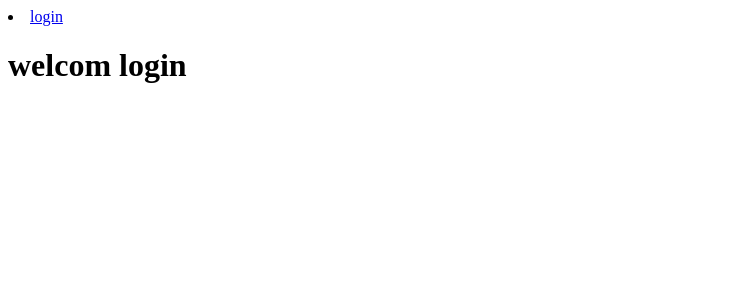
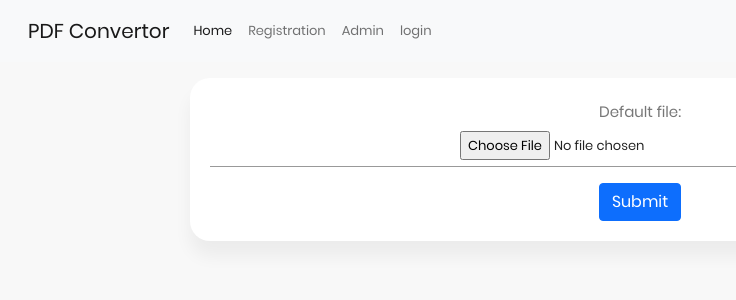
Before and after one commit to Prakashchandra-007/file_format_convertor, a Django app: page /main_page in a window 1280 px wide. Shown: the top 300 px of the page, without its empty margins (0-736 px from the left). Run offline with Django 3.2, Linux system fonts and the light colour scheme; some libraries are stand-ins or nearby versions.

Commit message:
upload file

```diff
--- a/file_convertor/forms.py
+++ b/file_convertor/forms.py
@@ -15,3 +15,7 @@ class UserProfileInfoForm(forms.ModelForm):
     class Meta():
         model = UserProfileInfo
         fields = ('portfolia_site', 'profile_pic')
+
+
+class UploadFileForm(forms.Form):
+    file = forms.FileField()
--- a/file_convertor/urls.py
+++ b/file_convertor/urls.py
@@ -2,12 +2,14 @@
 from django.contrib import admin
 from django.urls import path, include
 from file_convertor import views
+
 app_name = 'file_convertor'
 urlpatterns = [
 
-    path('', views.index, name='index'),
-    path('main_page', views.main_page, name='main_page'),
+    path('', views.user_login, name='index'),
+    path('main_page', views.upload_file, name='main_page'),
     path('register', views.register, name='register'),
     path('user_login', views.user_login, name='user_login'),
     path('logout/', views.user_logout, name="logout"),
+    path('conver', views.conver, name='conver')
 ]
--- a/file_convertor/views.py
+++ b/file_convertor/views.py
@@ -6,6 +6,7 @@ from django.contrib.auth.decorators import login_required
 from django.http import HttpResponseRedirect, HttpResponse
 from django.urls import reverse
 from django.contrib.auth import authenticate, login, logout
+from .forms import UploadFileForm
 
 
 def index(request):
@@ -63,3 +64,28 @@ def user_login(request):
 def user_logout(request):
     logout(request)
     return HttpResponseRedirect(reverse('file_convertor:index'))
+
+
+def upload_file(request):
+    if request.method == 'POST':
+        form = UploadFileForm(request.POST, request.FILES)
+
+        if form.is_valid():
+
+            handle_uploaded_file(request.FILES['file'])
+
+            return HttpResponseRedirect('main_page.html')
+    else:
+        form = UploadFileForm()
+    return render(request, 'main_page.html', {'form': form})
+
+
+def handle_uploaded_file(f):
+    with open('/home/prakash/doc_covert_proj/static/upload/'+f.name, 'wb+') as destination:
+        for chunk in f.chunks():
+            destination.write(chunk)
+
+
+def conver(request):
+    print("working>>>>>>>>>>>>>>>>")
+    return HttpRespons('final tuns')
--- a/static/css/style.css
+++ b/static/css/style.css
@@ -187,7 +187,7 @@ h2 {
 
 .main {
   background: #f8f8f8;
-  padding: 150px 0; }
+  padding: 50px 0 50px 0; }
 
 .clear {
   clear: both; }
--- a/static/scss/common/global.scss
+++ b/static/scss/common/global.scss
@@ -21,7 +21,7 @@ h2 {
 }
 .main {
     background: #f8f8f8;
-    padding: 150px 0;
+    padding: 50px 0;
 }
 .clear { clear: both; }
 body {
--- a/templates/index.html
+++ b/templates/index.html
@@ -21,7 +21,7 @@
 
     {% block body_block %}
     <div class="jumbotron">
-      <h1>Django level Five</h1>
+      <h1>Convert PDF To Docx</h1>
     </div>
     {% endblock body_block %}
 
--- a/templates/main_page.html
+++ b/templates/main_page.html
@@ -1,29 +1,29 @@
-<!DOCTYPE html>
-<!--[if lt IE 7]>      <html class="no-js lt-ie9 lt-ie8 lt-ie7"> <![endif]-->
-<!--[if IE 7]>         <html class="no-js lt-ie9 lt-ie8"> <![endif]-->
-<!--[if IE 8]>         <html class="no-js lt-ie9"> <![endif]-->
-<!--[if gt IE 8]>      <html class="no-js"> <!--<![endif]-->
-<html>
-  <head>
-    <meta charset="utf-8" />
-    <meta http-equiv="X-UA-Compatible" content="IE=edge" />
-    <title></title>
-    <meta name="description" content="" />
-    <meta name="viewport" content="width=device-width, initial-scale=1" />
-    <link rel="stylesheet" href="" />
-  </head>
-  <body>
-    {% csrf_token %} {% if user.is_authenticated %}
-    <li>
-      <a class="navbar-link" href="{% url 'file_convertor:logout' %}">
-        logout</a
-      >
-    </li>
-    {% else %}
-    <li><a href="{% url 'file_convertor:user_login' %}">login</a></li>
-    {% endif %}
-    <h1>welcom login</h1>
+{% extends 'base.html' %} {% block body_block %}
 
-    <script src="" async defer></script>
-  </body>
-</html>
+<div class="container mt-3 text-center" style="padding: 20px">
+  <p>Default file:</p>
+  <form method="post" enctype="multipart/form-data">
+    {% csrf_token %}
+    <input type="file" id="myFile" name="file" style="padding-left: 250px" />
+
+    <div class="mt-3 text-center" style="">
+      <button type="submit" class="btn btn-primary">Submit</button>
+    </div>
+  </form>
+  {% comment %} <--d--!> {% endcomment %} {% comment %}
+  <form method="POST" class="post-form" enctype="multipart/form-data">
+    {% csrf_token %} {{ form.as_p }}
+    <button type="submit" class="save btn btn-default">Save</button>
+  </form>
+  {% endcomment %}
+</div>
+
+<script>
+  // Add the following code if you want the name of the file appear on select
+  $(".custom-file-input").on("change", function () {
+    var fileName = $(this).val().split("\\").pop();
+    $(this).siblings(".custom-file-label").addClass("selected").html(fileName);
+  });
+</script>
+
+{% endblock body_block%}
--- a/templates/registrations.html
+++ b/templates/registrations.html
@@ -30,7 +30,7 @@
             </div>
             <div class="form-group">
               <label for="pass"><i class="zmdi zmdi-lock"></i></label>
-              <input
+              <inpu
                 type="password"
                 name="password"
                 id="pass"
```
Also changed, not shown: file_convertor/convert.py (added, +40 -0 lines), db.sqlite3, 2 other files.
